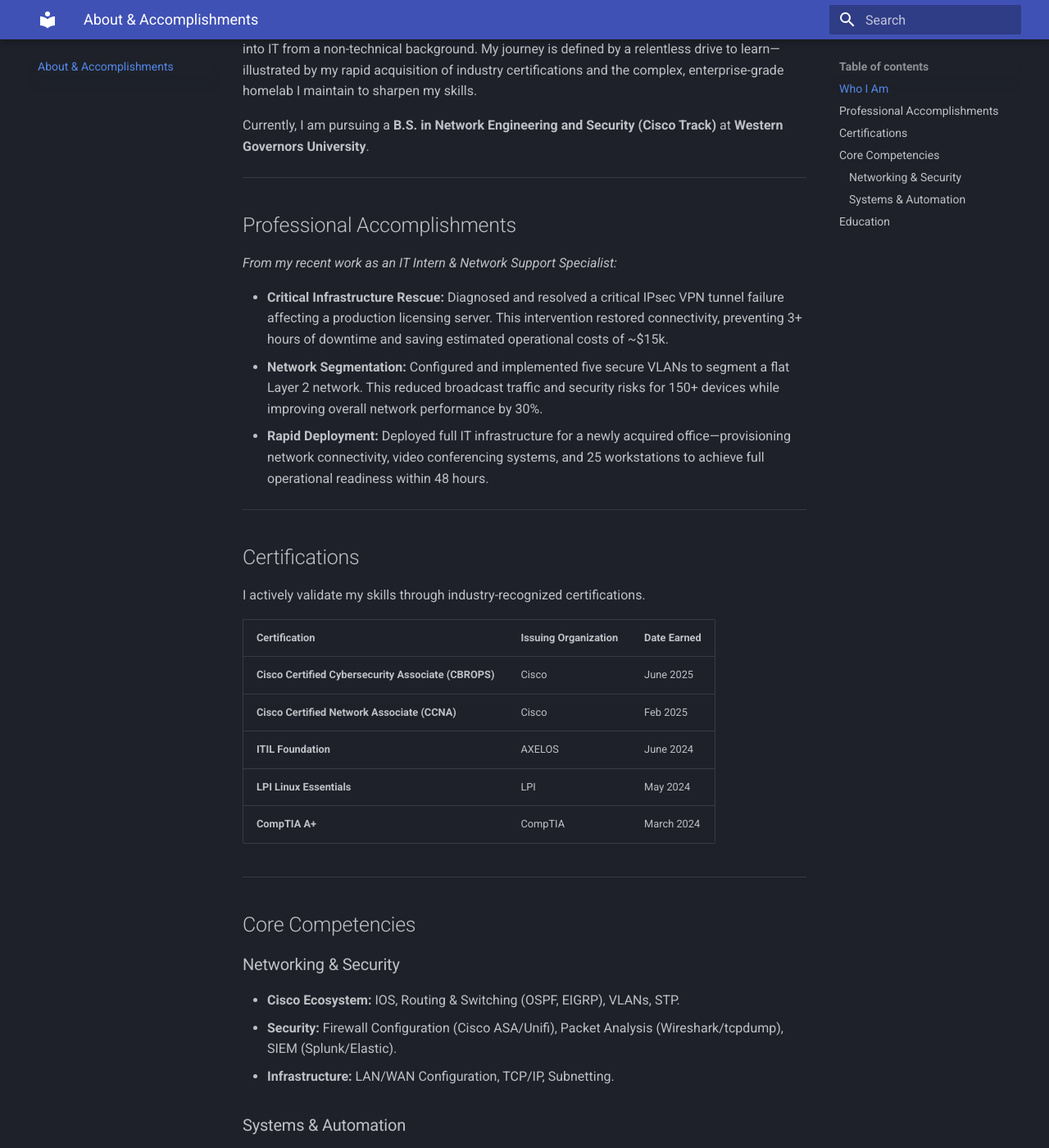
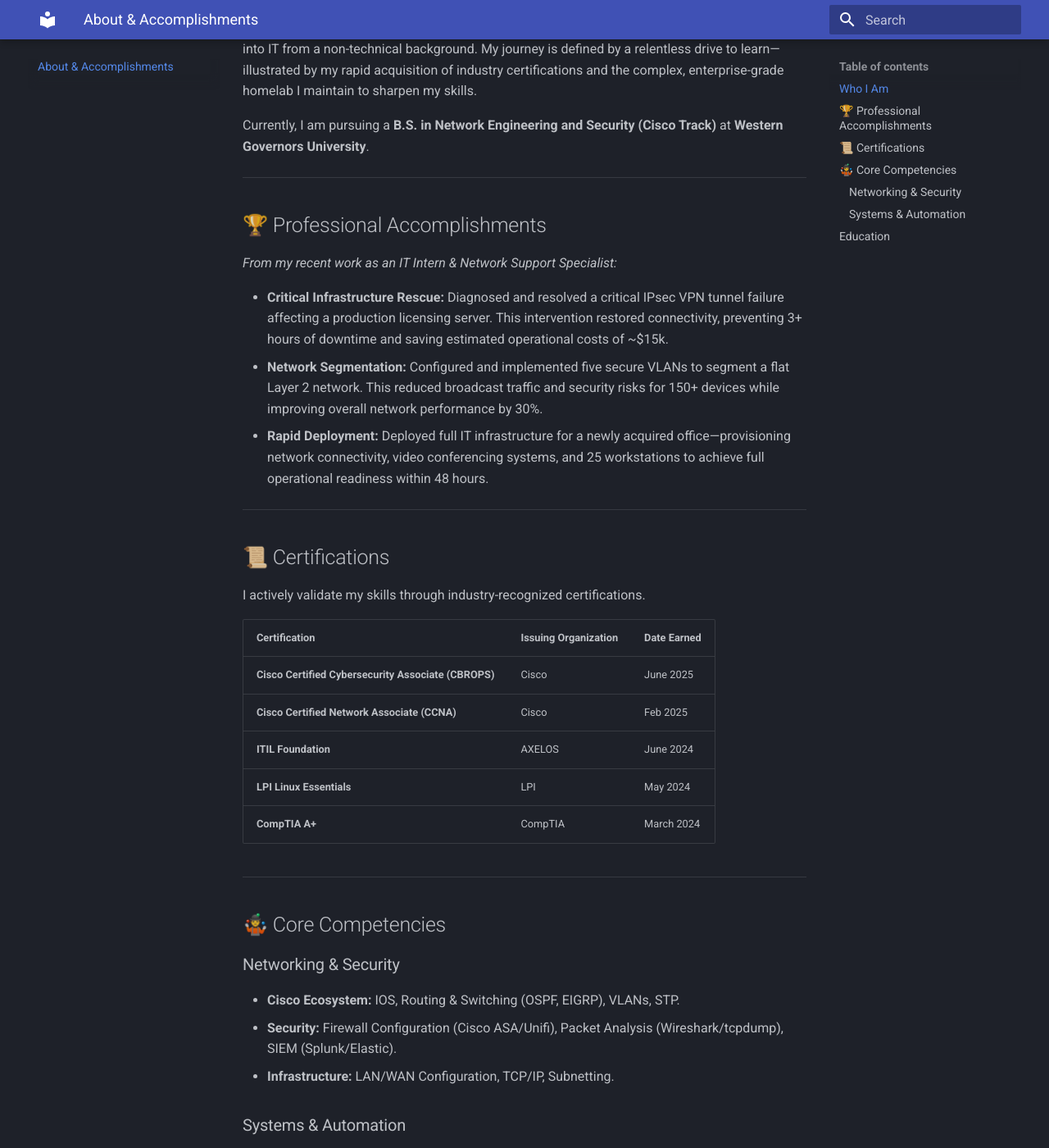
Before and after one commit to moshthesubnet/my-lab-docs, an MkDocs documentation site: the page built from docs/bio.md, in a window 1280 px wide and 1400 px high, scrolled down 257 px. Shown: the whole window at 82% size. Built offline with MkDocs 1.6.1 and Material for MkDocs 9.7.7, drawn with Linux system fonts in a browser that asks for light colours.

Commit message:
Update bio.md

```diff
--- a/docs/bio.md
+++ b/docs/bio.md
@@ -7,7 +7,7 @@ Currently, I am pursuing a **B.S. in Network Engineering and Security (Cisco Tra
 
 ---
 
-## Professional Accomplishments
+## 🏆 Professional Accomplishments
 *From my recent work as an IT Intern & Network Support Specialist:*
 
 * **Critical Infrastructure Rescue:** Diagnosed and resolved a critical IPsec VPN tunnel failure affecting a production licensing server. This intervention restored connectivity, preventing 3+ hours of downtime and saving estimated operational costs of ~$15k.
@@ -16,7 +16,7 @@ Currently, I am pursuing a **B.S. in Network Engineering and Security (Cisco Tra
 
 ---
 
-## Certifications
+## 📜 Certifications
 I actively validate my skills through industry-recognized certifications.
 
 | Certification | Issuing Organization | Date Earned |
@@ -29,7 +29,7 @@ I actively validate my skills through industry-recognized certifications.
 
 ---
 
-## Core Competencies
+## 🤹 Core Competencies
 
 ### Networking & Security
 * **Cisco Ecosystem:** IOS, Routing & Switching (OSPF, EIGRP), VLANs, STP.
```
